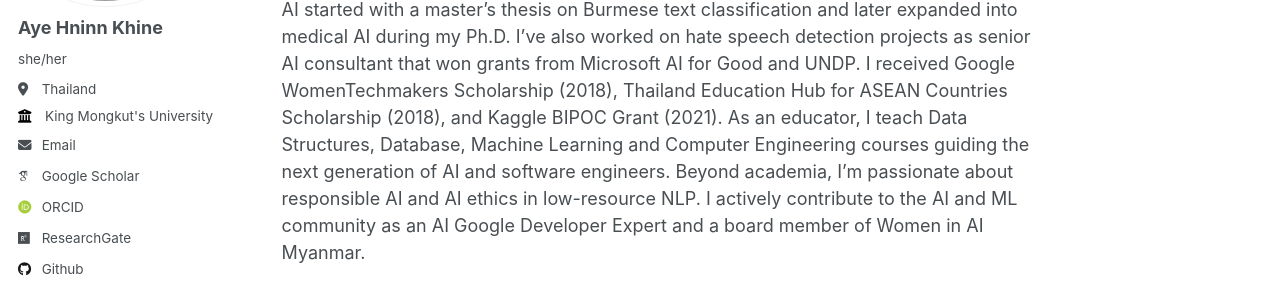
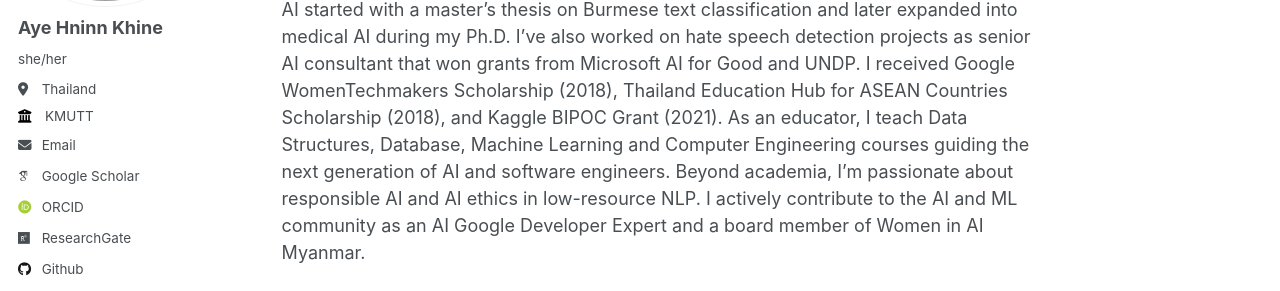
Before and after one commit to ayehninnkhine/ayehninnkhine.github.io, a Jekyll site: the page built from _pages/about.md, in a window 1280 px wide. Shown: the part 233-524 px from the top of the page. Built offline with Jekyll 4.4.1, drawn with Linux system fonts in a browser that asks for light colours; some web fonts are replaced.

Commit message:
Update _config.yml

```diff
--- a/_config.yml
+++ b/_config.yml
@@ -25,7 +25,7 @@ author:
   name             : "Aye Hninn Khine"
   pronouns         : "she/her"
   location         : "Thailand"
-  employer         : "King Mongkut's University of Technology Thonburi"
+  employer         : "KMUTT"
   email            : "aye.hnin@kmutt.ac.th"
 
   # Academic websites
```
